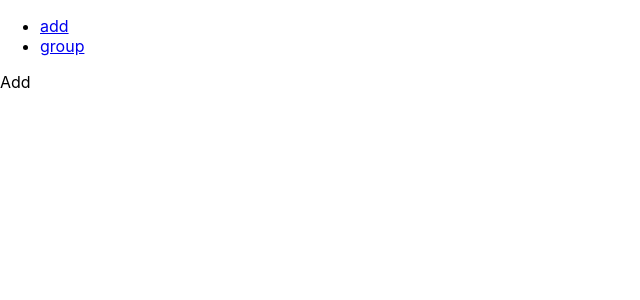
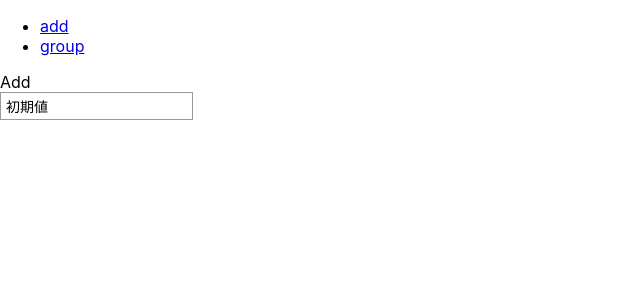
Before and after one commit to gilbeyi/react-demo, a React (Create React App) app: page /add in a window 1280 px wide. Shown: the top 300 px of the page, without its empty margins (0-640 px from the left). Built offline with nearby package versions, Linux system fonts and the light colour scheme.

Commit message:
update:Inputコンポーネント配置

```diff
--- a/src/pages/add.tsx
+++ b/src/pages/add.tsx
@@ -1,9 +1,21 @@
-import React from 'react'
+import React, { useState, useEffect } from 'react'
+
+import AppInput from 'components/atoms/AppInput'
 
 const AddPage = () => {
+  const [value, setValue] = useState('')
+  useEffect(() => {
+    setValue('初期値')
+  }, [])
   return (
     <div>
       Add
+      <div>
+        <AppInput
+          value={value}
+          onChange={setValue}
+        />
+      </div>
     </div>
   )
 }
```
